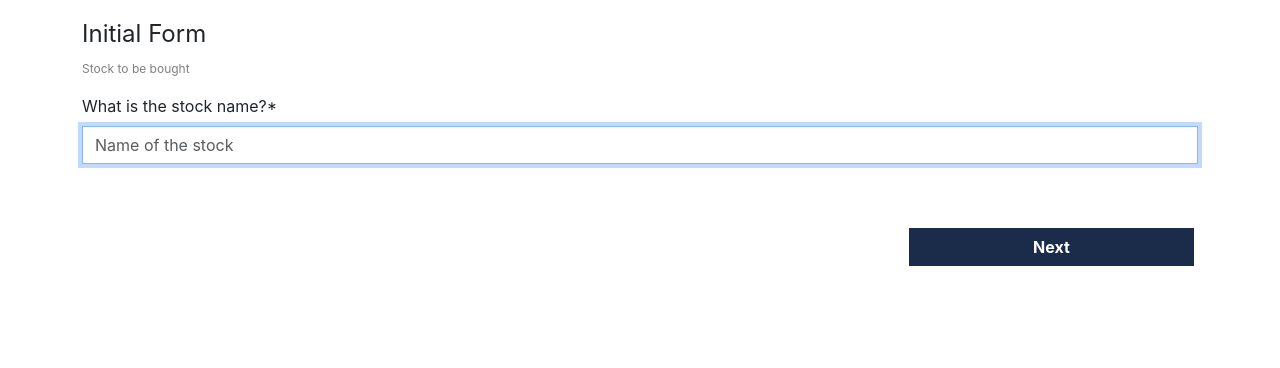
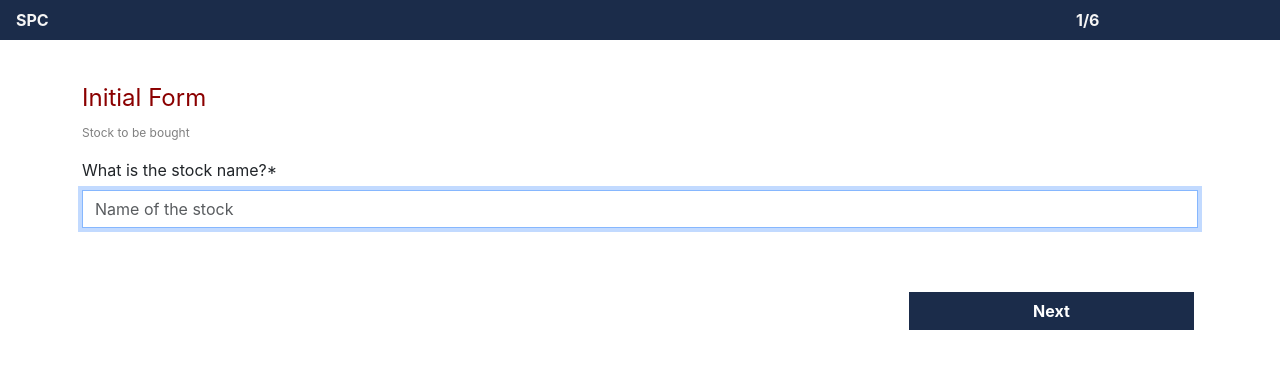
Before and after one commit to rakeshsagar64/spc, a React (Create React App) app: page / in a window 1280 px wide. Shown: the top 368 px of the page. Built offline with nearby package versions, Linux system fonts and the light colour scheme.

Commit message:
Added Header

```diff
--- a/src/App.css
+++ b/src/App.css
@@ -20,3 +20,19 @@
 .submit{
   margin:1rem;
 }
+
+.header{
+  padding:0.5rem 1rem;
+  background-color: #1b2c4a;
+  color: whitesmoke;
+  font-weight: bold;
+
+}
+
+.spc{
+  margin-top:5rem;
+}
+
+#root__title{
+  color: darkred;
+}
--- a/src/App.js
+++ b/src/App.js
@@ -7,35 +7,44 @@ import { TIME_FRAME, TIME_FRAME_UI } from "./formconfig/timeFrame.js"
 import { SHORT_TERM, SHORT_TERM_UI } from "./formconfig/shortTerm.js"
 import { CORE_PORTFOLIO, CORE_PORTFOLIO_UI } from "./formconfig/corePortfolio.js"
 import { SMALL_CAP, SMALL_CAP_UI } from "./formconfig/smallCap.js"
-
-
-import InitialForm from "./formcomponents/initialForm.js";
+import InitialForm from "./formcomponents/InitialForm.js";
+import Header from './formcomponents/Header.js';
 
 const App = () => {
-
+  const [stockName, setStockName] = useState("SPC");
   const [pageCount, setPageCount] = useState(1);
   const [isLongTerm, setIsLongTerm] = useState();
   const [isLargeCap, setIsLargeCap] = useState();
 
   const handlePageFlip = (pageCount) => {
+    let stockPurchase = window.localStorage.getItem("stockPurchase") === null ? {} : JSON.parse(window.localStorage.getItem("stockPurchase"));
     setPageCount(pageCount);
-    if(pageCount === 4){
-      let stockPurchase = window.localStorage.getItem("stockPurchase") === null ? {} : JSON.parse(window.localStorage.getItem("stockPurchase"));
-      if(stockPurchase && stockPurchase.timeFrame && stockPurchase.timeFrame.isLongTerm === "Yes"){
+    if (pageCount === 2 && stockPurchase.initialForm && stockPurchase.initialForm.stockName) {
+      setStockName(stockPurchase.initialForm.stockName);
+    }
+    if (pageCount === 4) {
+      if (stockPurchase && stockPurchase.timeFrame && stockPurchase.timeFrame.isLongTerm === "Yes") {
         setIsLongTerm(true);
       } else {
         setIsLongTerm(false);
       }
-      if(stockPurchase && stockPurchase.sectoralAnalysis && stockPurchase.sectoralAnalysis.marketCap === "Large Cap"){
+      if (stockPurchase && stockPurchase.sectoralAnalysis && stockPurchase.sectoralAnalysis.marketCap === "Large Cap") {
         setIsLargeCap(true);
-      }else {
+      } else {
         setIsLargeCap(false);
       }
     }
   }
 
   return (
-    <div className='container'>
+    <>
+      <Header
+        stockName={stockName}
+        pageCount={pageCount}
+        isLargeCap={isLargeCap}
+        isLongTerm={isLongTerm}
+      />
+      <div className='container spc'>
         {pageCount && pageCount === 1 && (
           <InitialForm
             pageCount="1"
@@ -99,8 +108,8 @@ const App = () => {
             handlePageFlip={handlePageFlip}
           />
         )}
-
       </div>
+    </>
   );
 };
 
--- /dev/null
+++ b/src/formcomponents/Header.js
@@ -0,0 +1,17 @@
+import React from 'react'
+import { FINAL_PAGE } from '../formconfig/stockName';
+
+function Header(props) {
+  return (
+    <div className="row fixed-top header">
+      <div className="col-10">
+        {props.stockName}
+      </div>
+      <div className="col-2">
+        {`${props.pageCount}/${FINAL_PAGE}`}
+      </div>
+    </div>
+  )
+}
+
+export default Header
--- a/src/formcomponents/initialForm.js
+++ b/src/formcomponents/InitialForm.js
@@ -1,9 +1,10 @@
 import React from 'react'
 import Form from '@rjsf/core';
 import validator from '@rjsf/validator-ajv8';
+import { FINAL_PAGE } from '../formconfig/stockName';
 
 function InitialForm(props) {
-  const FINAL_PAGE = "6";
+
   const [formData, setFormData] = React.useState(null);
 
   const handleSubmit = () => {
--- a/src/formconfig/stockName.js
+++ b/src/formconfig/stockName.js
@@ -9,42 +9,7 @@ export const STOCK_NAME = {
     "stockName": {
       "type": "string",
       "title": "What is the stock name?",
-      },
-      // "lastName": {
-      //   "type": "string",
-      //   "title": "Last name"
-      // },
-      // "age": {
-      //   "type": "integer",
-      //   "title": "Age"
-      // },
-      // "bio": {
-      //   "type": "string",
-      //   "title": "Bio"
-      // },
-      // "password": {
-      //   "type": "string",
-      //   "title": "Password",
-      //   "minLength": 3
-      // },
-      // "telephone": {
-      //   "type": "string",
-      //   "title": "Telephone",
-      //   "minLength": 10
-      // },
-      // "destination": {
-      //   "type": "string",
-      //   "title": "Where are you headed?",
-      //   "enum": [
-      //     "canada",
-      //     "usa",
-      //     "international"
-      //   ],
-      //   "enumNames": [
-      //     "Canada",
-      //     "USA"
-      //   ]
-      // }
+    }
   }
 };
 
@@ -54,27 +19,7 @@ export const STOCK_NAME_UI = {
     "ui:emptyValue": "",
     "ui:placeholder": "Name of the stock",
     "ui:enableMarkdownInDescription": true,
-    },
-    // "lastName": {
-    //   "ui:autocomplete": "given-name",
-    //   "ui:enableMarkdownInDescription": true,
-    //   "ui:description": "Make things **bold** or *italic*. Embed snippets of `code`. <small>And this is a small texts.</small> "
-    // },
-    // "age": {
-    //   "ui:widget": "updown",
-    //   "ui:title": "Age of person",
-    //   "ui:description": "(earth year)"
-    // },
-    // "bio": {
-    //   "ui:widget": "textarea"
-    // },
-    // "password": {
-    //   "ui:widget": "password",
-    //   "ui:help": "Hint: Make it strong!"
-    // },
-    // "telephone": {
-    //   "ui:options": {
-    //     "inputType": "tel"
-    //   }
-    // }
+  }
 };
+
+export const FINAL_PAGE = "6";
```
Lines whose indentation alone changed are shown as unchanged.
